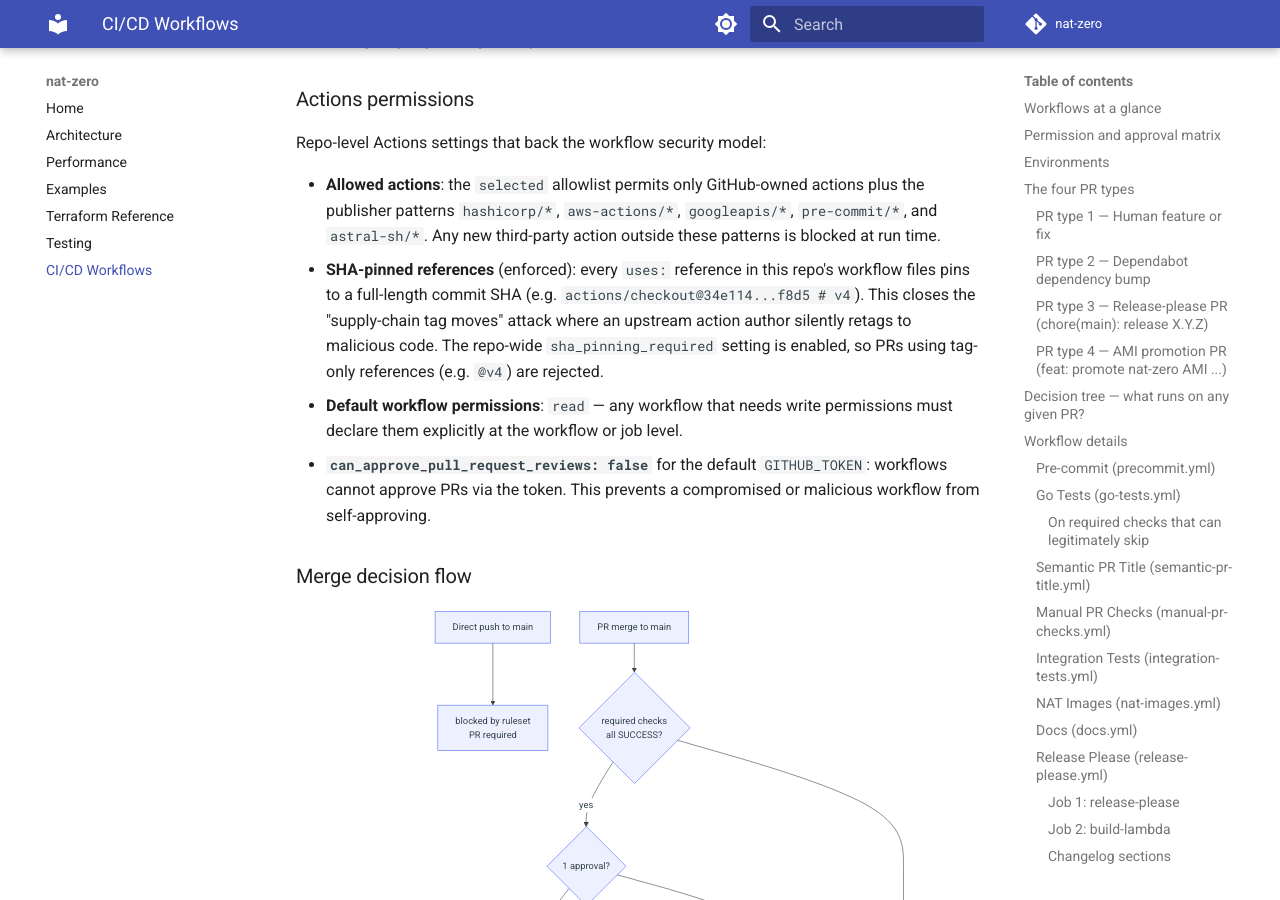
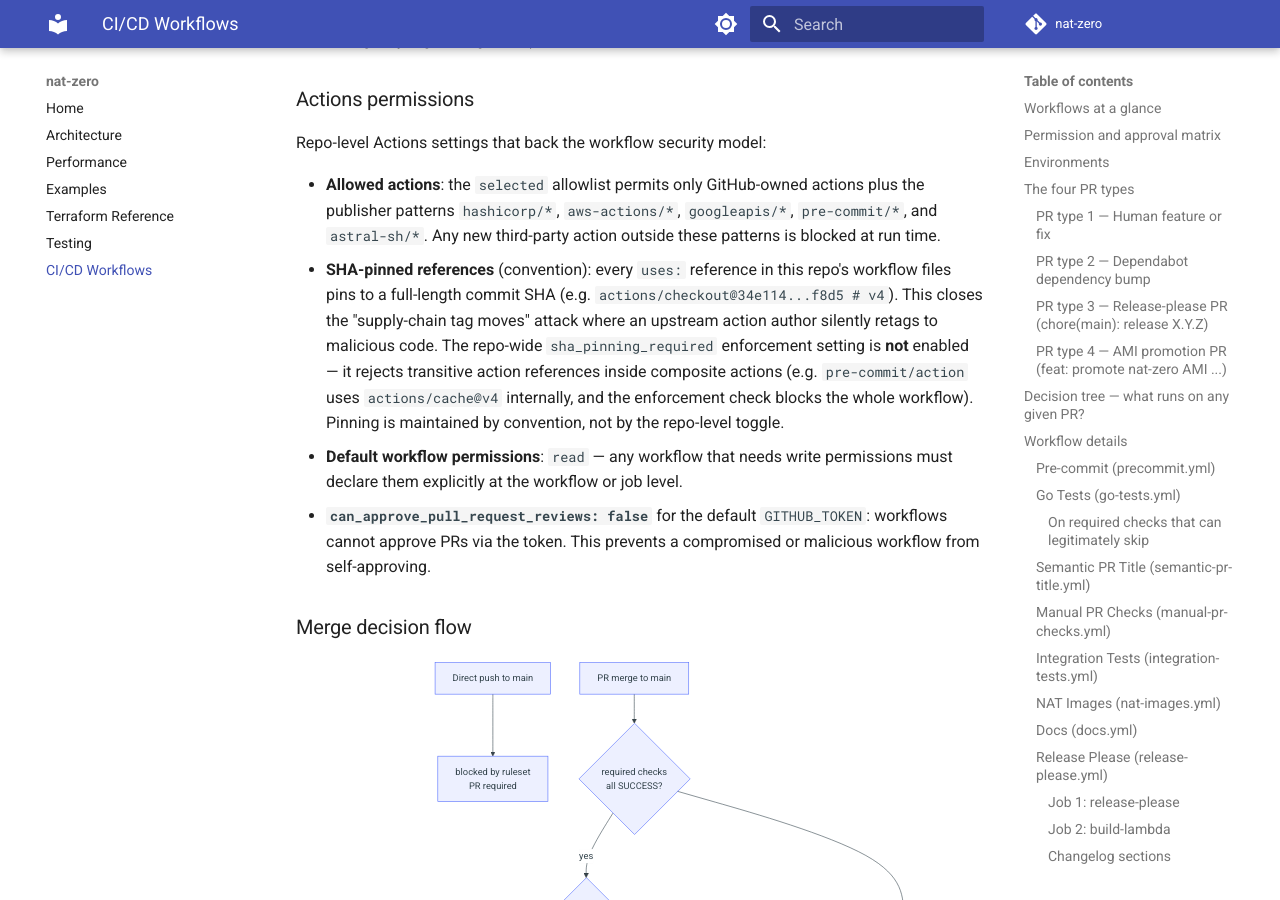
Before and after one commit to MachineDotDev/nat-zero, an MkDocs documentation site: the page built from docs/workflows.md, in a window 1280 px wide and 900 px high, scrolled down 18206 px. Built offline with MkDocs 1.6.1 and Material for MkDocs 9.7.7, drawn with Linux system fonts in a browser that asks for light colours; comment, search, counter and statistics services are not loaded.

Commit message:
ci: revert sha_pinning_required, update docs
The repo-level SHA pinning enforcement rejects transitive tag
references inside composite actions (pre-commit/action uses
actions/cache@v4 internally), breaking precommit CI. Pinning
remains enforced by convention in our own workflow files.

Co-Authored-By: Claude Opus 4.6 (1M context) <noreply@anthropic.com>

```diff
--- a/docs/workflows.md
+++ b/docs/workflows.md
@@ -555,7 +555,7 @@ flowchart LR
 Repo-level Actions settings that back the workflow security model:
 
 - **Allowed actions**: the `selected` allowlist permits only GitHub-owned actions plus the publisher patterns `hashicorp/*`, `aws-actions/*`, `googleapis/*`, `pre-commit/*`, and `astral-sh/*`. Any new third-party action outside these patterns is blocked at run time.
-- **SHA-pinned references** (enforced): every `uses:` reference in this repo's workflow files pins to a full-length commit SHA (e.g. `actions/checkout@34e114...f8d5 # v4`). This closes the "supply-chain tag moves" attack where an upstream action author silently retags to malicious code. The repo-wide `sha_pinning_required` setting is enabled, so PRs using tag-only references (e.g. `@v4`) are rejected.
+- **SHA-pinned references** (convention): every `uses:` reference in this repo's workflow files pins to a full-length commit SHA (e.g. `actions/checkout@34e114...f8d5 # v4`). This closes the "supply-chain tag moves" attack where an upstream action author silently retags to malicious code. The repo-wide `sha_pinning_required` enforcement setting is **not** enabled — it rejects transitive action references inside composite actions (e.g. `pre-commit/action` uses `actions/cache@v4` internally, and the enforcement check blocks the whole workflow). Pinning is maintained by convention, not by the repo-level toggle.
 - **Default workflow permissions**: `read` — any workflow that needs write permissions must declare them explicitly at the workflow or job level.
 - **`can_approve_pull_request_reviews: false`** for the default `GITHUB_TOKEN`: workflows cannot approve PRs via the token. This prevents a compromised or malicious workflow from self-approving.
 
```
